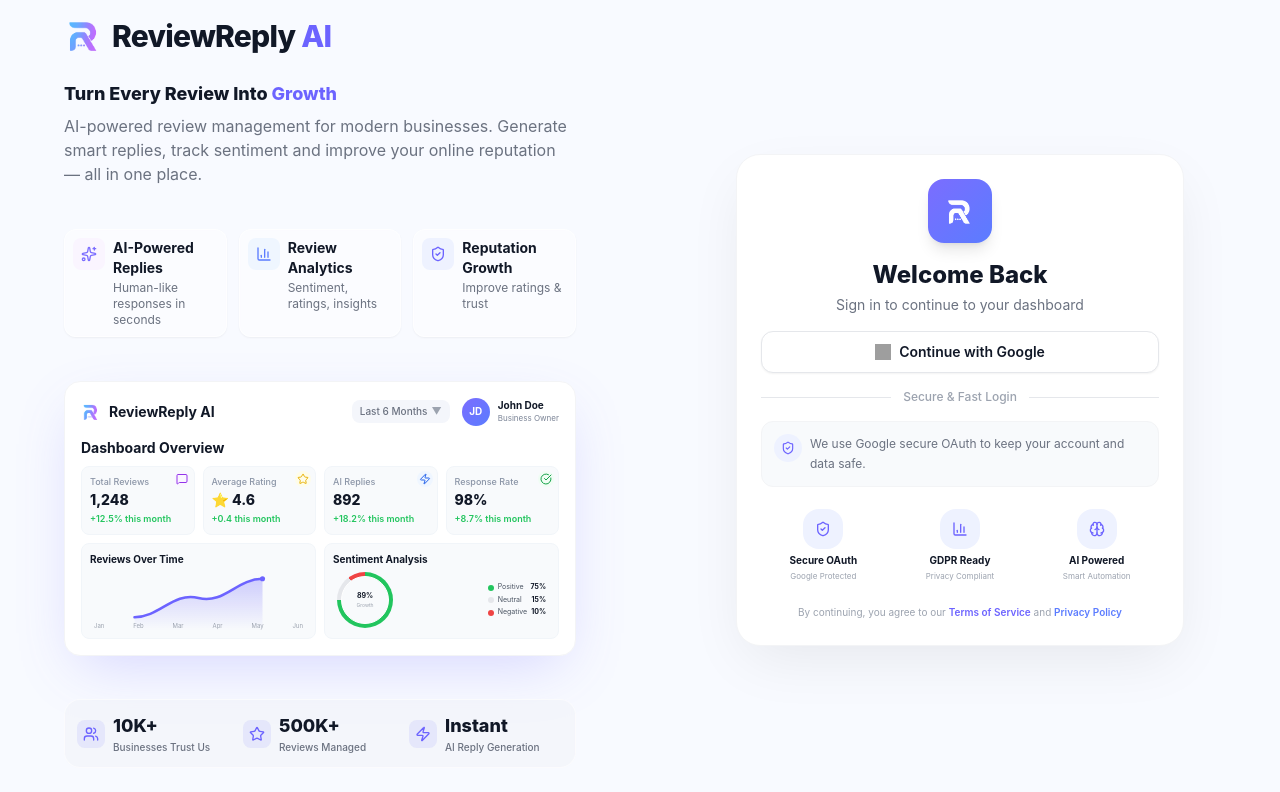
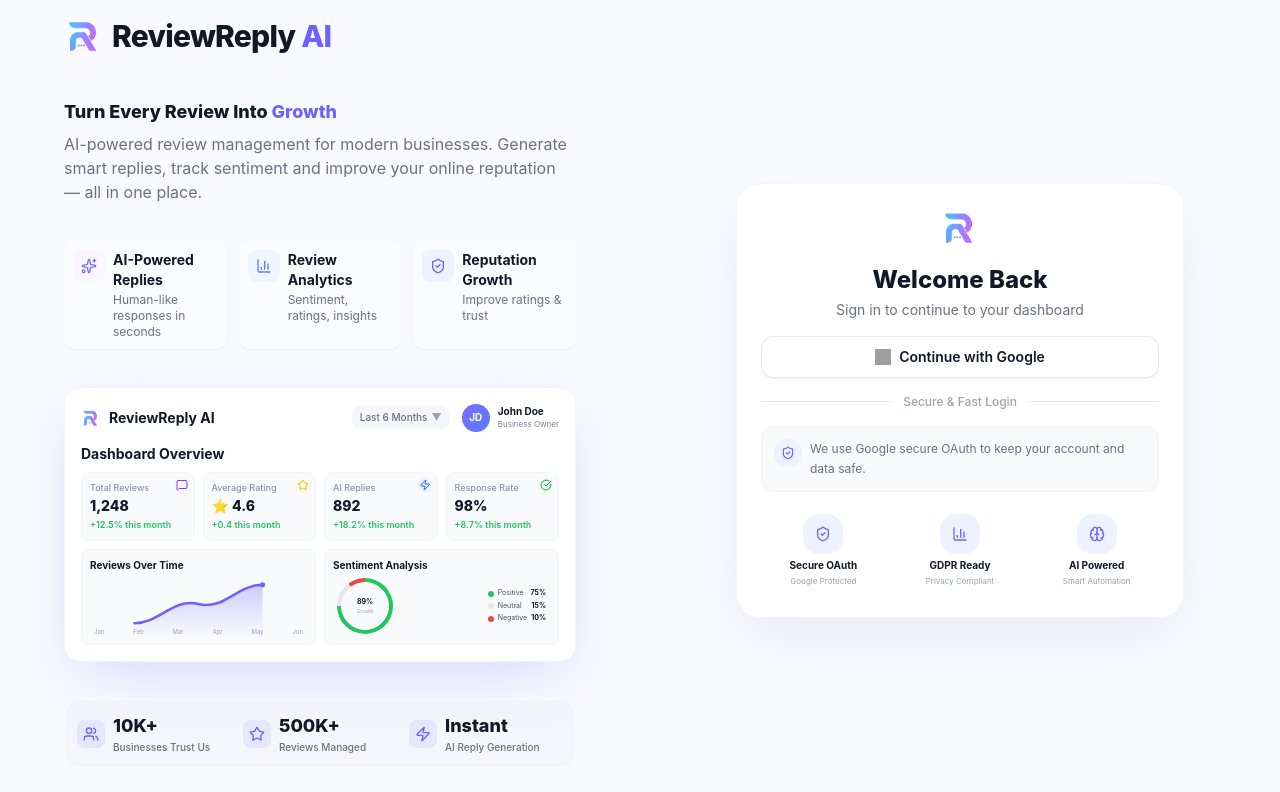
Before and after one commit to afnankhan123456/reviewreply-ai, a Next.js app: page /login in a window 1280 px wide. Shown: the top 792 px of the page. Built offline with nearby package versions, Linux system fonts and the light colour scheme; grey boxes are pictures that could not be loaded.

Commit message:
Update page.tsx

```diff
--- a/app/login/page.tsx
+++ b/app/login/page.tsx
@@ -64,8 +64,8 @@ export default function LoginPage() {
               </h1>
             </div>
 
-            {/* HEADING – ab chhota */}
-            <div className="mb-4">
+            {/* HEADING – ab chhota, with added top margin for gap */}
+            <div className="mt-6 mb-4">
               <h2 className="text-lg font-extrabold leading-tight text-[#111827]">
                 Turn Every Review Into <span className="text-[#6c63ff]">Growth</span>
               </h2>
@@ -232,10 +232,9 @@ export default function LoginPage() {
           {/* RIGHT SIDE - LOGIN CARD – mobile mein upar aayega */}
           <div className="flex items-center justify-center px-6 py-4 order-first xl:order-none">
             <div className="w-full max-w-md bg-white rounded-3xl p-6 shadow-[0_20px_60px_-10px_rgba(0,0,0,0.08)] border border-gray-100">
+              {/* Logo – same style as left side, no colored box */}
               <div className="flex justify-center mb-4">
-                <div className="w-16 h-16 rounded-2xl bg-gradient-to-br from-[#7b6dff] to-[#5b7cff] flex items-center justify-center shadow-lg">
-                  <img src="/ai-logo.png" alt="logo" className="w-8 h-8 object-contain filter brightness-0 invert" />
-                </div>
+                <img src="/ai-logo.png" alt="logo" className="w-10 h-10 object-contain" />
               </div>
 
               <h2 className="text-2xl font-extrabold text-center text-[#111827]">Welcome Back</h2>
@@ -280,12 +279,6 @@ export default function LoginPage() {
                   );
                 })}
               </div>
-
-              <p className="text-gray-400 text-center text-[10px] mt-4 leading-relaxed">
-                By continuing, you agree to our{" "}
-                <span className="text-[#6c63ff] font-semibold cursor-pointer hover:underline">Terms of Service</span> and{" "}
-                <span className="text-[#5b7cff] font-semibold cursor-pointer hover:underline">Privacy Policy</span>
-              </p>
             </div>
           </div>
         </div>
```
